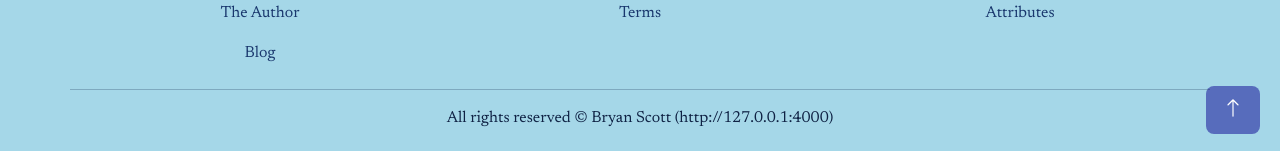
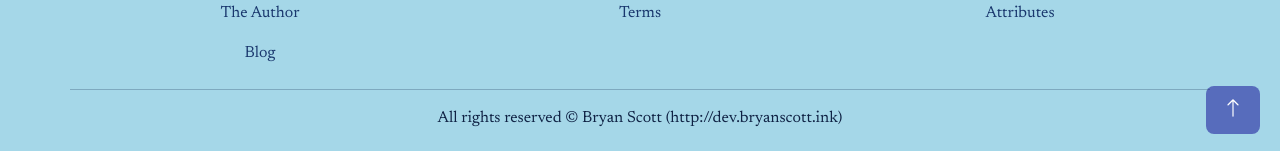
Before and after one commit to blherr70/bsi, a Jekyll site: the page built from index.md, in a window 1280 px wide and 900 px high, scrolled down 158 px. Shown: the part 746-897 px from the top of the window. Built offline with Jekyll 4.4.1, drawn with Linux system fonts in a browser that asks for light colours.

Commit message:
put correct url in dev config

```diff
--- a/_config.yml
+++ b/_config.yml
@@ -28,7 +28,7 @@ description: >- # this means to ignore newlines until "baseurl:"
   line in _config.yml. It will appear in your document head meta (for
   Google search results) and in your feed.xml site description.
 baseurl: "" # the subpath of your site, e.g. /blog
-url: "http://127.0.0.1:4000" # the base hostname & protocol for your site, e.g. http://example.com
+url: "http://dev.bryanscott.ink" # the base hostname & protocol for your site, e.g. http://example.com
 
 # Build settings
 theme: minima
```
